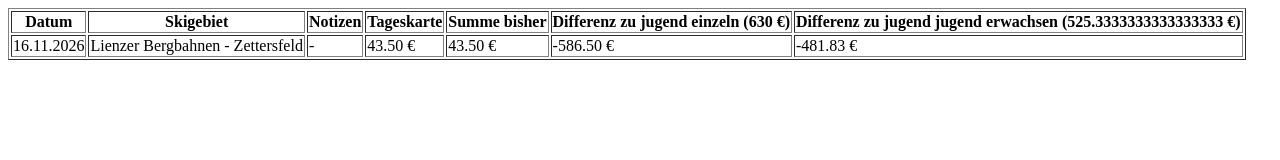
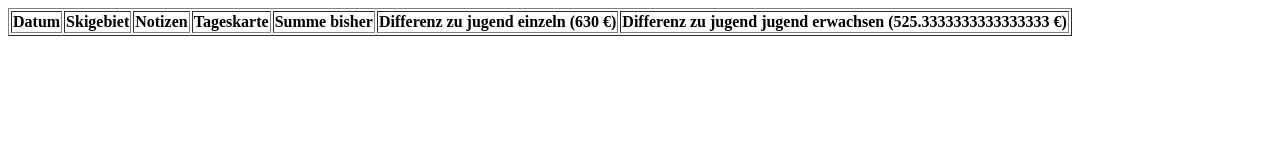
Before and after one commit to lakape/ski_tracker, a plain HTML site: page index.html in a window 1280 px wide. Drawn offline with Linux system fonts and the light colour scheme.

Commit message:
Remove a row from the financial table in index.html
Removed a table row containing specific date and financial data because of an attack.

```diff
--- a/index.html
+++ b/index.html
@@ -14,15 +14,6 @@
       <th>Summe bisher</th>
       <th>Differenz zu jugend einzeln (630 €)</th>
       <th>Differenz zu jugend jugend erwachsen (525.3333333333333333 €)</th>
-      <tr>
-      <td>16.11.2026</td>
-      <td>Lienzer Bergbahnen - Zettersfeld</td>
-      <td>-</td>
-      <td>43.50 €</td>
-      <td>43.50 €</td>
-      <td>-586.50 €</td>
-      <td>-481.83 €</td>
-    </tr>
   </table>
 </body>
 </html>
```
